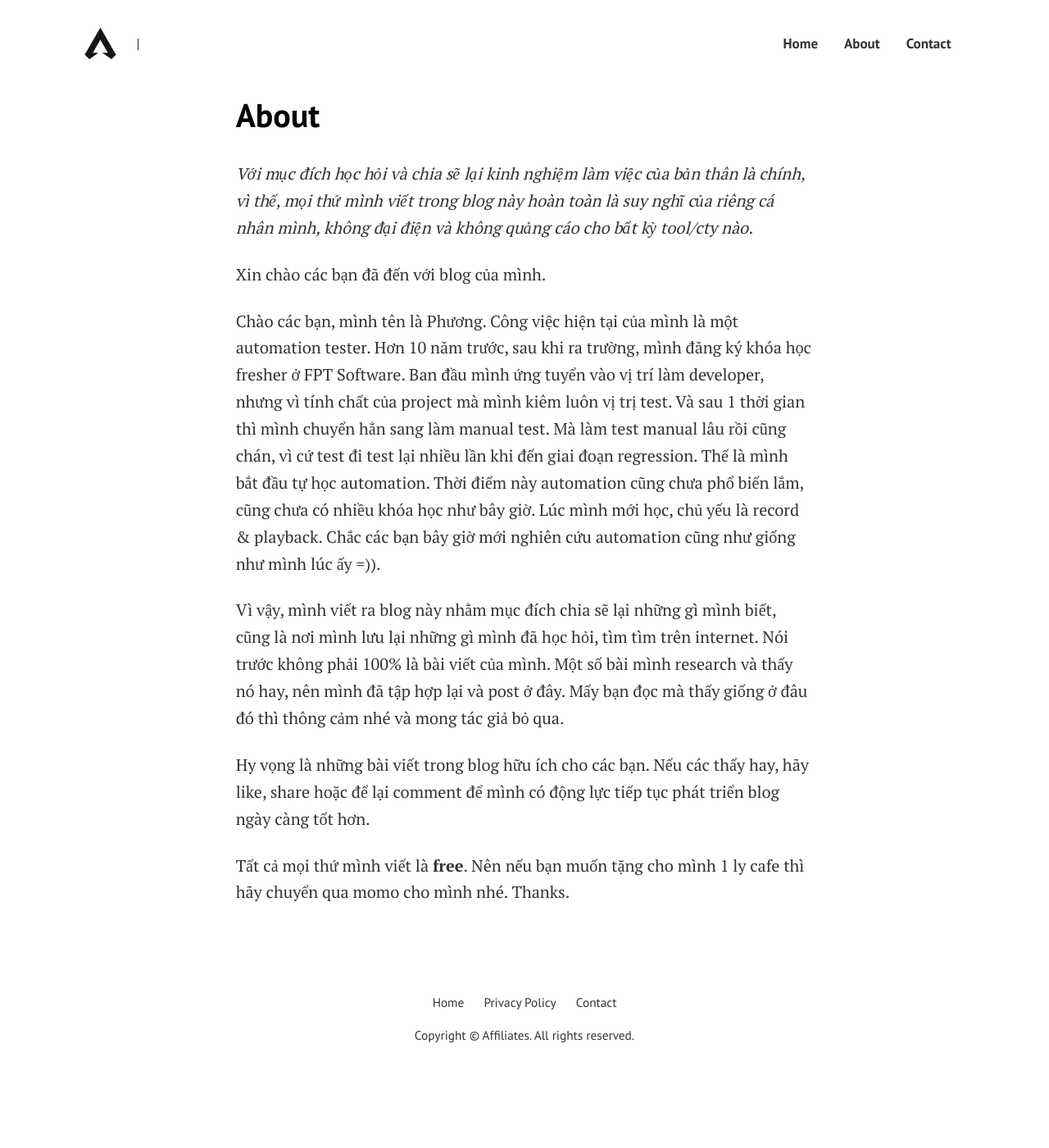
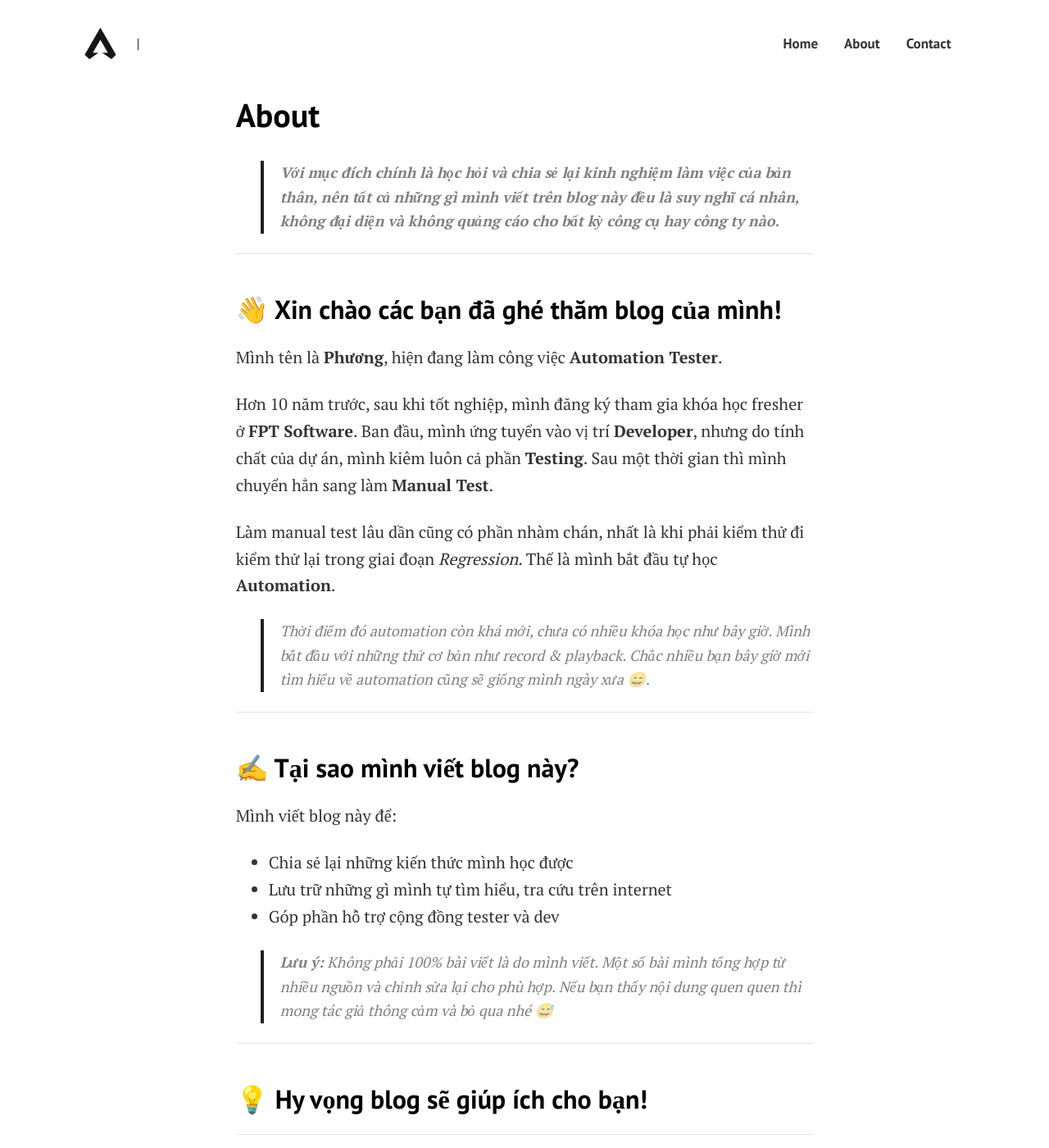
Before and after one commit to ltphuong/ltphuong.github.io, a Jekyll site: the page built from pages/about.md, in a window 1280 px wide and 1400 px high. Shown: the whole window at 82% size. Built offline with Jekyll 4.4.1, drawn with Linux system fonts in a browser that asks for light colours; some of the changed text lies outside the part shown.

Commit message:
Update About page

```diff
--- a/pages/about.md
+++ b/pages/about.md
@@ -5,14 +5,38 @@ permalink: "/about/"
 
 ---
 
-*Với mục đích học hỏi và chia sẽ lại kinh nghiệm làm việc của bản thân là chính, vì thế, mọi thứ mình viết trong blog này hoàn toàn là suy nghĩ của riêng cá nhân mình, không đại điện và không quảng cáo cho bất kỳ tool/cty nào.*
+> **Với mục đích chính là học hỏi và chia sẻ lại kinh nghiệm làm việc của bản thân, nên tất cả những gì mình viết trên blog này đều là suy nghĩ cá nhân, không đại diện và không quảng cáo cho bất kỳ công cụ hay công ty nào.**
 
-Xin chào các bạn đã đến với blog của mình.
+---
 
-Chào các bạn, mình tên là Phương. Công việc hiện tại của mình là một automation tester. Hơn 10 năm trước, sau khi ra trường, mình đăng ký khóa học fresher ở FPT Software. Ban đầu mình ứng tuyển vào vị trí làm developer, nhưng vì tính chất của project mà mình kiêm luôn vị trị test. Và sau 1 thời gian thì mình chuyển hẳn sang làm manual test. Mà làm test manual lâu rồi cũng chán, vì cứ test đi test lại nhiều lần khi đến giai đoạn regression. Thế là mình bắt đầu tự học automation. Thời điểm này automation cũng chưa phổ biến lắm, cũng chưa có nhiều khóa học như bây giờ. Lúc mình mới học, chủ yếu là record & playback. Chắc các bạn bây giờ mới nghiên cứu automation cũng như giống như mình lúc ấy =)).
+## 👋 Xin chào các bạn đã ghé thăm blog của mình!
 
-Vì vậy, mình viết ra blog này nhằm mục đích chia sẽ lại những gì mình biết, cũng là nơi mình lưu lại những gì mình đã học hỏi, tìm tìm trên internet. Nói trước không phải 100% là bài viết của mình. Một số bài mình research và thấy nó hay, nên mình đã tập hợp lại và post ở đây. Mấy bạn đọc mà thấy giống ở đâu đó thì thông cảm nhé và mong tác giả bỏ qua.
+Mình tên là **Phương**, hiện đang làm công việc **Automation Tester**.
 
-Hy vọng là những bài viết trong blog hữu ích cho các bạn. Nếu các thấy hay, hãy like, share hoặc để lại comment để mình có động lực tiếp tục phát triển blog ngày càng tốt hơn.
+Hơn 10 năm trước, sau khi tốt nghiệp, mình đăng ký tham gia khóa học fresher ở **FPT Software**. Ban đầu, mình ứng tuyển vào vị trí **Developer**, nhưng do tính chất của dự án, mình kiêm luôn cả phần **Testing**. Sau một thời gian thì mình chuyển hẳn sang làm **Manual Test**.
 
-Tất cả mọi thứ mình viết là **free**. Nên nếu bạn muốn tặng cho mình 1 ly cafe thì hãy chuyển qua momo cho mình nhé. Thanks.
+Làm manual test lâu dần cũng có phần nhàm chán, nhất là khi phải kiểm thử đi kiểm thử lại trong giai đoạn *Regression*. Thế là mình bắt đầu tự học **Automation**.
+
+> Thời điểm đó automation còn khá mới, chưa có nhiều khóa học như bây giờ. Mình bắt đầu với những thứ cơ bản như *record & playback*. Chắc nhiều bạn bây giờ mới tìm hiểu về automation cũng sẽ giống mình ngày xưa 😄.
+
+---
+
+## ✍️ Tại sao mình viết blog này?
+
+Mình viết blog này để:
+- Chia sẻ lại những kiến thức mình học được
+- Lưu trữ những gì mình tự tìm hiểu, tra cứu trên internet
+- Góp phần hỗ trợ cộng đồng tester và dev
+
+> **Lưu ý:** Không phải 100% bài viết là do mình viết. Một số bài mình tổng hợp từ nhiều nguồn và chỉnh sửa lại cho phù hợp. Nếu bạn thấy nội dung quen quen thì mong tác giả thông cảm và bỏ qua nhé 😅
+
+---
+
+## 💡 Hy vọng blog sẽ giúp ích cho bạn!
+
+---
+
+## ☕ Ủng hộ tác giả một ly cafe?
+
+Tất cả nội dung mình chia sẻ đều là **miễn phí**. Nếu bạn muốn mời mình một ly cafe nhỏ nhỏ, có thể chuyển khoản qua **MoMo** cho mình nha.
+**Cảm ơn bạn rất nhiều!** 🙏
```
